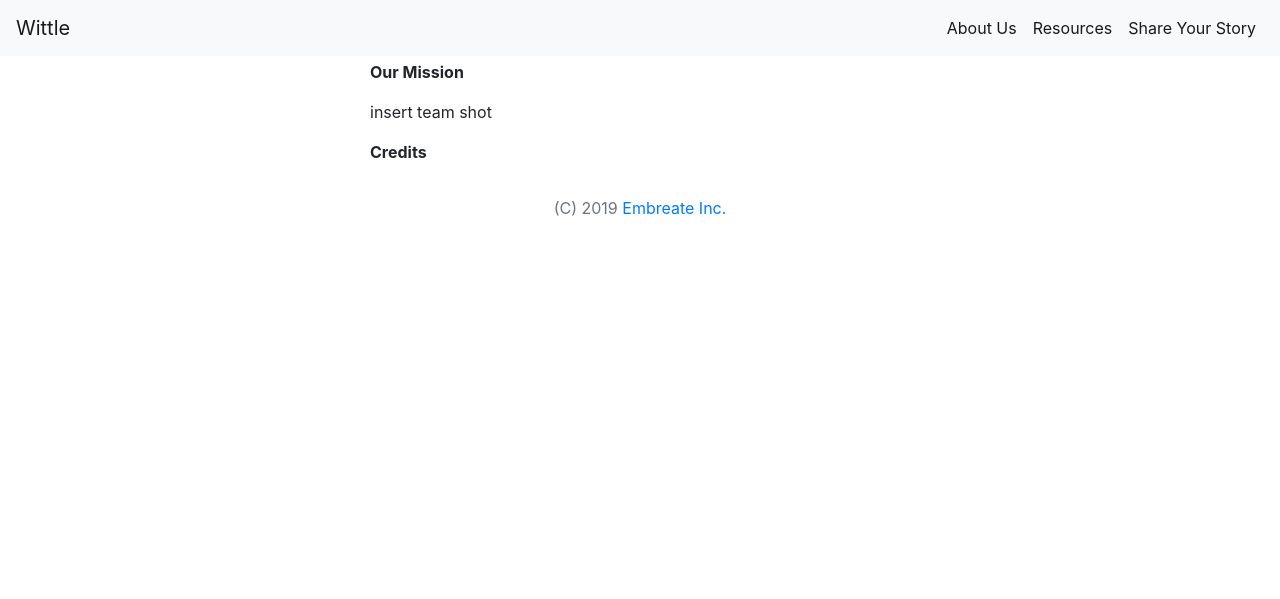
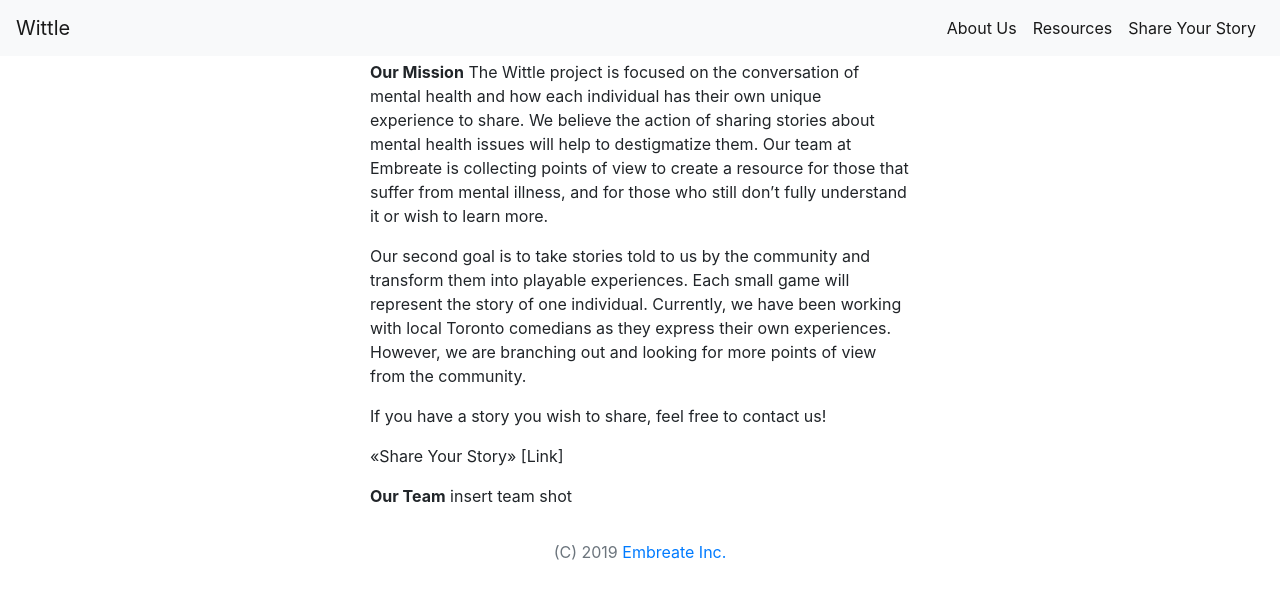
Before and after one commit to embreate/wittle-website, a Jekyll site: the page built from about-us.markdown, in a window 1280 px wide. Shown: the top 599 px of the page. Built offline with Jekyll 4.4.1, drawn with Linux system fonts in a browser that asks for light colours; nearby versions of some CDN libraries.

Commit message:
Updated About Us

```diff
--- a/about-us.markdown
+++ b/about-us.markdown
@@ -6,8 +6,14 @@
 ---
 
 **Our Mission**
+The Wittle project is focused on the conversation of mental health and how each individual has their own unique experience to share. We believe the action of sharing stories about mental health issues will help to destigmatize them. Our team at Embreate is collecting points of view to create a resource for those that suffer from mental illness, and for those who still don’t fully understand it or wish to learn more.
+
+Our second goal is to take stories told to us by the community and transform them into playable experiences. Each small game will represent the story of one individual. Currently, we have been working with local Toronto comedians as they express their own experiences. However, we are branching out and looking for more points of view from the community.
+
+If you have a story you wish to share, feel free to contact us!
+
+<<Share Your Story>> [Link]
 
 
+**Our Team**
 insert team shot
-
-**Credits**
```
